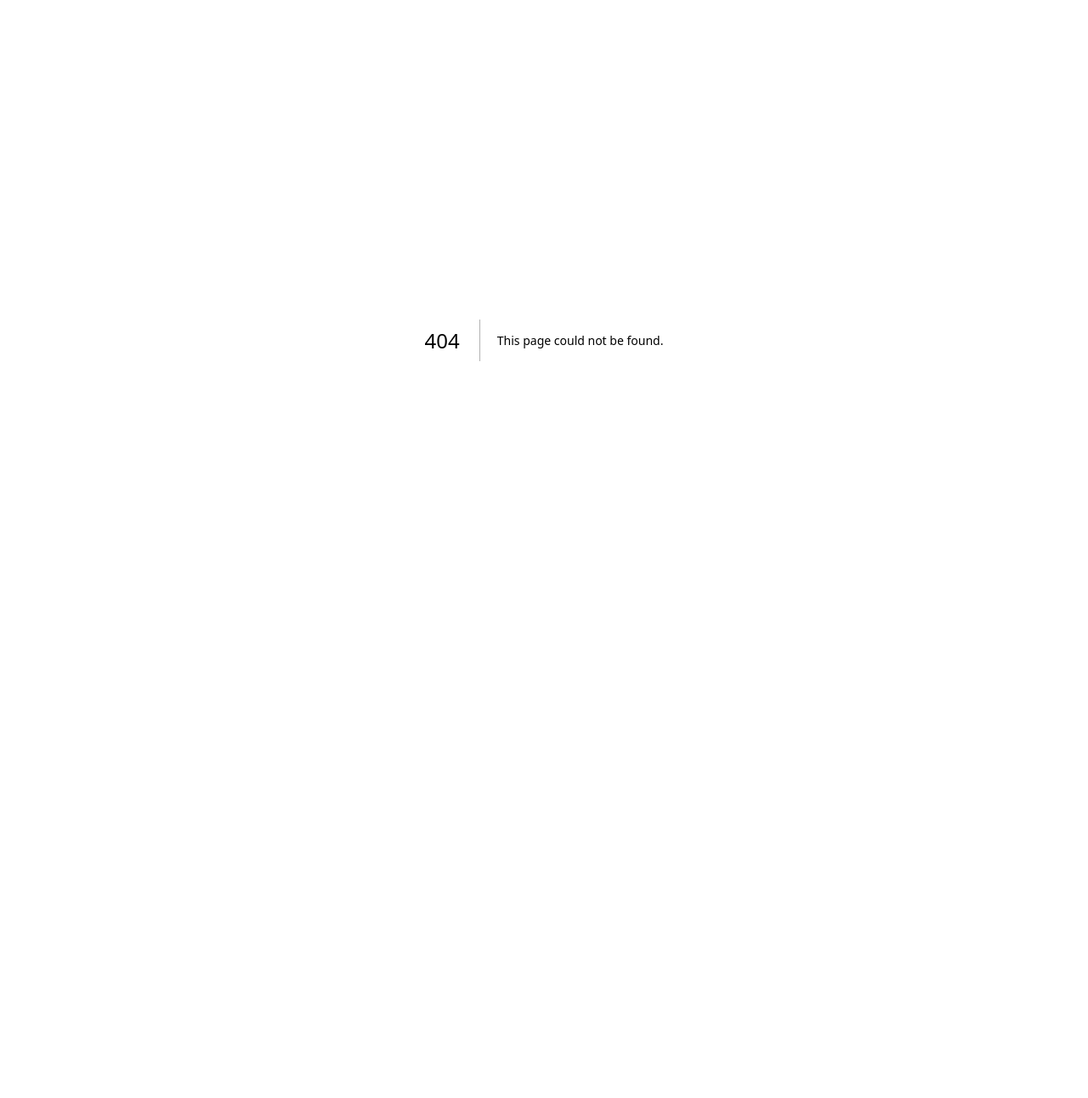
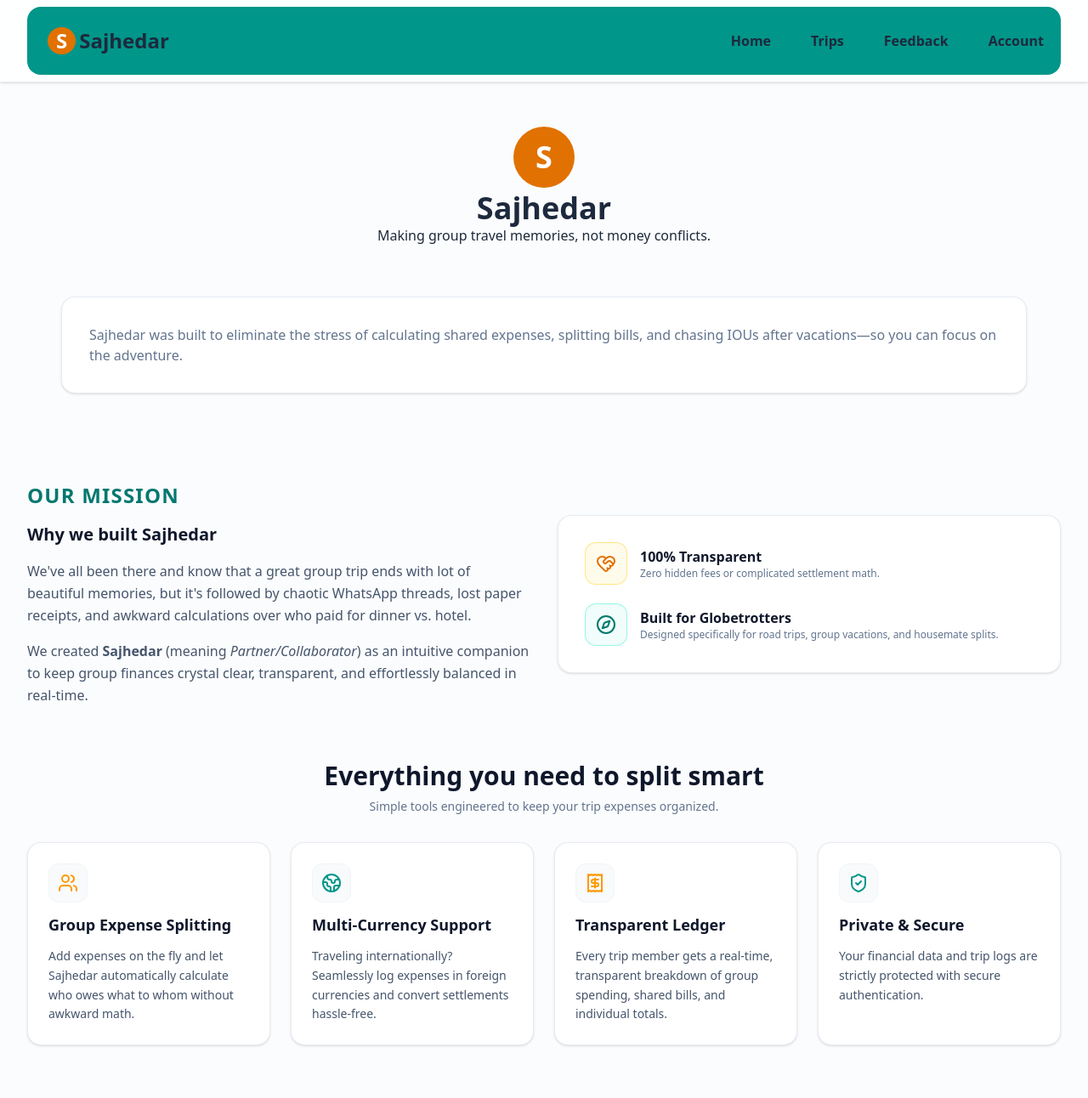
Before and after one commit to archit0111/Sajhedar, a Next.js app: page /about-us in a window 1280 px wide. Before the commit this address had no page. Shown: the top 1292 px of the page at 85% size. Before the commit the page ends 800 px from the top, so only its background shows below. Built offline with nearby package versions, Linux system fonts and the light colour scheme.

Commit message:
About us created

```diff
--- a/src/components/Footer.tsx
+++ b/src/components/Footer.tsx
@@ -22,7 +22,7 @@ export default function Footer() {
             <span className="font-semibold text-teal-500 mb-1">Product</span>
             <Link href="/" className="hover:text-orange-300 transition-colors">Home</Link>
             <Link href="/feedback" className="hover:text-orange-300 transition-colors">Feedback</Link>
-            <Link href="/About Us" className="hover:text-orange-300 transition-colors">About Us</Link>
+            <Link href="/about-us" className="hover:text-orange-300 transition-colors">About Us</Link>
           </div>
           <div className="flex flex-col gap-2">
             <span className="font-semibold text-teal-500 mb-1">Legal</span>
--- /dev/null
+++ b/src/pages/about-us.tsx
@@ -0,0 +1,147 @@
+import React from 'react';
+import Link from 'next/link';
+import Nav from '@/components/Nav';
+import Footer from '@/components/Footer';
+import {
+  Compass,
+  Users,
+  Receipt,
+  Globe2,
+  ShieldCheck,
+  Sparkles,
+  ArrowRight,
+  HeartHandshake
+} from 'lucide-react';
+
+export default function AboutUs() {
+  const features = [
+    {
+      icon: <Users className="h-6 w-6 text-amber-500" />,
+      title: 'Group Expense Splitting',
+      description: 'Add expenses on the fly and let Sajhedar automatically calculate who owes what to whom without awkward math.'
+    },
+    {
+      icon: <Globe2 className="h-6 w-6 text-teal-600" />,
+      title: 'Multi-Currency Support',
+      description: 'Traveling internationally? Seamlessly log expenses in foreign currencies and convert settlements hassle-free.'
+    },
+    {
+      icon: <Receipt className="h-6 w-6 text-amber-500" />,
+      title: 'Transparent Ledger',
+      description: 'Every trip member gets a real-time, transparent breakdown of group spending, shared bills, and individual totals.'
+    },
+    {
+      icon: <ShieldCheck className="h-6 w-6 text-teal-600" />,
+      title: 'Private & Secure',
+      description: 'Your financial data and trip logs are strictly protected with secure authentication.'
+    }
+  ];
+
+  return (
+    <div className="bg-slate-50/60 text-slate-800 ">
+      {/* Navigation */}
+      <header className="sticky top-0 z-30 bg-white/80 backdrop-blur-md border-b border-slate-200/80 shadow-sm">
+        <div className=" px-4 sm:px-6 lg:px-8 py-2">
+          <Nav />
+        </div>
+      </header>
+
+      <main className="grow w-full mx-auto px-4 sm:px-6 lg:px-8 py-12 space-y-16">
+
+        {/* Hero Section */}
+        <section>
+          <div className='flex justify-center'>
+          <div className="font-extrabold flex items-center place-self-center text-white bg-amber-600 rounded-full m-1 text-4xl h-18 p-6.5">S</div>
+          </div>
+          <div className='flex justify-center'>
+            <div className='text-4xl justify-center font-bold'>Sajhedar</div>
+          </div>
+          <div className='justify-center flex'>
+            <p>Making group travel memories, not money conflicts.</p>
+          </div>
+          <div className='p-10'>
+            <div className="bg-white border text-slate-500 border-slate-200/80 rounded-2xl p-8 shadow-sm hover:shadow-md mt-5 justify-center">
+            Sajhedar was built to eliminate the stress of calculating shared expenses, splitting bills, and chasing IOUs after vacations—so you can focus on the adventure.
+          </div>
+          </div>
+        </section>
+
+        {/* Origin Story / Mission */}
+        <section className="grid grid-cols-1 lg:grid-cols-2 gap-8 items-center">
+          <div className="space-y-4">
+            <span className="text-2xl font-bold uppercase tracking-wider text-teal-700">Our Mission</span>
+            <h2 className="text-xl font-bold text-slate-900 pt-4">
+              Why we built Sajhedar
+            </h2>
+            <p className="text-slate-600 text-sm sm:text-base leading-relaxed">
+              We've all been there and know that a great group trip ends with lot of beautiful memories, but it's followed by chaotic WhatsApp threads, lost paper receipts, and awkward calculations over who paid for dinner vs. hotel.
+            </p>
+            <p className="text-slate-600 text-sm sm:text-base leading-relaxed">
+              We created <span className='font-bold'>Sajhedar</span> (meaning <em>Partner/Collaborator</em>) as an intuitive companion to keep group finances crystal clear, transparent, and effortlessly balanced in real-time.
+            </p>
+          </div>
+
+          <div className="bg-white border border-slate-200/80 rounded-2xl p-8 shadow-sm space-y-6">
+            <div className="flex items-center gap-4">
+              <div className="flex h-12 w-12 items-center justify-center rounded-xl bg-amber-50 text-amber-600 ring-1 ring-amber-200">
+                <HeartHandshake className="h-6 w-6" />
+              </div>
+              <div>
+                <h3 className="font-bold text-slate-900">100% Transparent</h3>
+                <p className="text-xs text-slate-500">Zero hidden fees or complicated settlement math.</p>
+              </div>
+            </div>
+
+            <div className="flex items-center gap-4">
+              <div className="flex h-12 w-12 items-center justify-center rounded-xl bg-teal-50 text-teal-700 ring-1 ring-teal-200">
+                <Compass className="h-6 w-6" />
+              </div>
+              <div>
+                <h3 className="font-bold text-slate-900">Built for Globetrotters</h3>
+                <p className="text-xs text-slate-500">Designed specifically for road trips, group vacations, and housemate splits.</p>
+              </div>
+            </div>
+          </div>
+        </section>
+
+        {/* Feature Grid */}
+        <section className="space-y-8">
+          <div className="text-center max-w-2xl mx-auto space-y-2">
+            <h2 className="text-2xl sm:text-3xl font-bold text-slate-900">Everything you need to split smart</h2>
+            <p className="text-xs sm:text-sm text-slate-500">Simple tools engineered to keep your trip expenses organized.</p>
+          </div>
+
+          <div className="grid grid-cols-1 sm:grid-cols-2 lg:grid-cols-4 gap-6">
+            {features.map((feature, idx) => (
+              <div key={idx} className="bg-white border border-slate-200/80 rounded-2xl p-6 shadow-sm hover:shadow-md transition-shadow space-y-3">
+                <div className="p-2.5 w-fit rounded-xl bg-slate-50 border border-slate-100">
+                  {feature.icon}
+                </div>
+                <h3 className="font-bold text-slate-900 text-lg">{feature.title}</h3>
+                <p className="text-xs sm:text-sm text-slate-600 leading-relaxed">{feature.description}</p>
+              </div>
+            ))}
+          </div>
+        </section>
+
+        {/* For new trips */}
+        <section className="rounded-3xl bg-teal-900 text-white p-8 sm:p-12 flex flex-col sm:flex-row items-center justify-between gap-6 shadow-lg">
+          <div className="space-y-2 text-center sm:text-left">
+            <h3 className="text-2xl font-bold">Ready for your next trip?</h3>
+            <p className="text-teal-200 text-sm">Create a trip group in seconds and invite your friends.</p>
+          </div>
+
+          <Link
+            href="/dashboard"
+            className="inline-flex items-center gap-2 rounded-xl bg-amber-500 px-6 py-3.5 text-sm font-bold text-slate-950 shadow-md hover:bg-amber-500/95 active:scale-95 transition-all shrink-0"
+          >
+            Go to Dashboard <ArrowRight className="h-4 w-4" />
+          </Link>
+        </section>
+
+      </main>
+
+      <Footer />
+    </div>
+  );
+}
```
